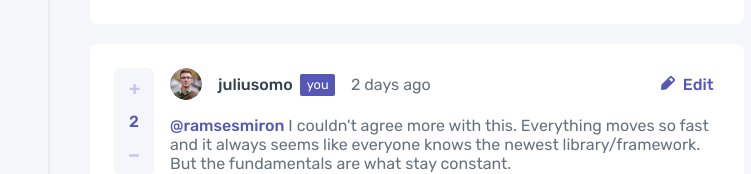
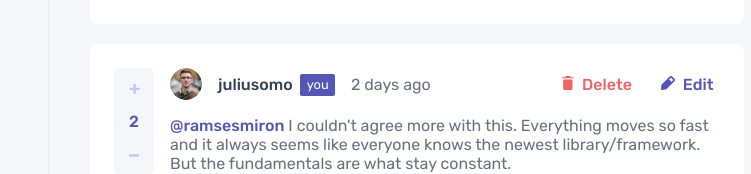
Before and after one commit to hissalht/interactive-comments-section, a Vue app: page / in a window 1280 px wide. Shown: the part 553-727 px from the top of the page, without its empty margins (264-1015 px from the left). Built offline with nearby package versions, Linux system fonts and the light colour scheme.

Commit message:
add delete button

```diff
--- a/src/components/Comment.vue
+++ b/src/components/Comment.vue
@@ -67,13 +67,33 @@ function updateComment() {
           [CommentStatus.READY]: data.createdAt + (data.updatedAt ? " *" : ""),
           [CommentStatus.SENDING]: "Sending...",
           [CommentStatus.UPDATING]: "Updating...",
+          [CommentStatus.DELETING]: "Deleting...",
         }[data.status]
       }}
     </p>
     <div class="actions">
       <button
         v-if="isCurrentUser"
-        class="reply-button"
+        class="delete-button"
+        @click="store.deleteComment(data.id)"
+      >
+        <svg
+          aria-hidden="true"
+          width="12"
+          height="14"
+          xmlns="http://www.w3.org/2000/svg"
+        >
+          <path
+            d="M1.167 12.448c0 .854.7 1.552 1.555 1.552h6.222c.856 0 1.556-.698 1.556-1.552V3.5H1.167v8.948Zm10.5-11.281H8.75L7.773 0h-3.88l-.976 1.167H0v1.166h11.667V1.167Z"
+            fill="#ED6368"
+          />
+        </svg>
+        Delete
+      </button>
+
+      <button
+        v-if="isCurrentUser"
+        class="edit-button"
         @click="isUpdating = true"
       >
         <svg
@@ -190,12 +210,15 @@ function updateComment() {
 
 .actions {
   grid-column: -2 / -1;
+  display: flex;
+  gap: 1rem;
 }
 
-.reply-button {
+.reply-button,
+.edit-button,
+.delete-button {
   border: none;
   background: none;
-  color: var(--moderate-blue);
   font-weight: 500;
   font-family: inherit;
   font-size: inherit;
@@ -204,6 +227,15 @@ function updateComment() {
   display: flex;
   gap: 0.5rem;
   align-items: baseline;
+}
+
+.edit-button,
+.reply-button {
+  color: var(--moderate-blue);
+}
+
+.delete-button {
+  color: var(--soft-red);
 }
 
 .replying-to {
--- a/src/store.ts
+++ b/src/store.ts
@@ -116,5 +116,35 @@ export const useStore = defineStore("main", {
         comment.status = CommentStatus.READY;
       }, 1000);
     },
+
+    deleteComment(commentId: number) {
+      const comment = findComment(this.comments, commentId);
+
+      if (!comment) {
+        throw new Error(`Cannot find comment with id ${commentId}`);
+      }
+
+      comment.status = CommentStatus.DELETING;
+
+      setTimeout(() => {
+        const commentIndex = this.comments.findIndex((c) => c.id === commentId);
+
+        if (commentIndex !== -1) {
+          this.comments.splice(commentIndex, 1);
+          return;
+        }
+
+        for (const comment of this.comments) {
+          const commentIndex = comment.replies.findIndex(
+            (c) => c.id === commentId
+          );
+
+          if (commentIndex !== -1) {
+            comment.replies.splice(commentIndex, 1);
+            return;
+          }
+        }
+      }, 1000);
+    },
   },
 });
--- a/src/style.css
+++ b/src/style.css
@@ -41,10 +41,10 @@ html {
 .comment-list-enter-active,
 .comment-list-leave-active {
   transition: all 0.5s ease;
-  /* transition: all 10s ease; */
 }
 
-.comment-list-enter-from {
-  scale: 0;
-  opacity: 0;
+.comment-list-enter-from,
+.comment-list-leave-to {
+  scale: 0 !important;
+  opacity: 0 !important;
 }
--- a/src/types.ts
+++ b/src/types.ts
@@ -10,6 +10,7 @@ export enum CommentStatus {
   READY,
   SENDING,
   UPDATING,
+  DELETING,
 }
 
 export interface IComment {
```
